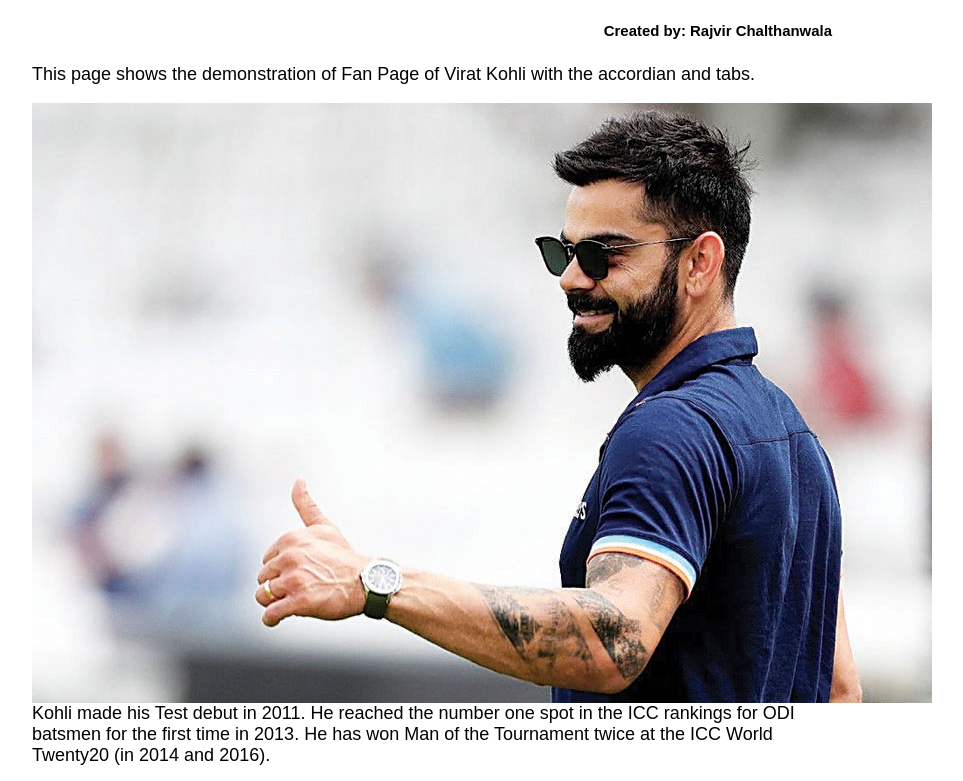
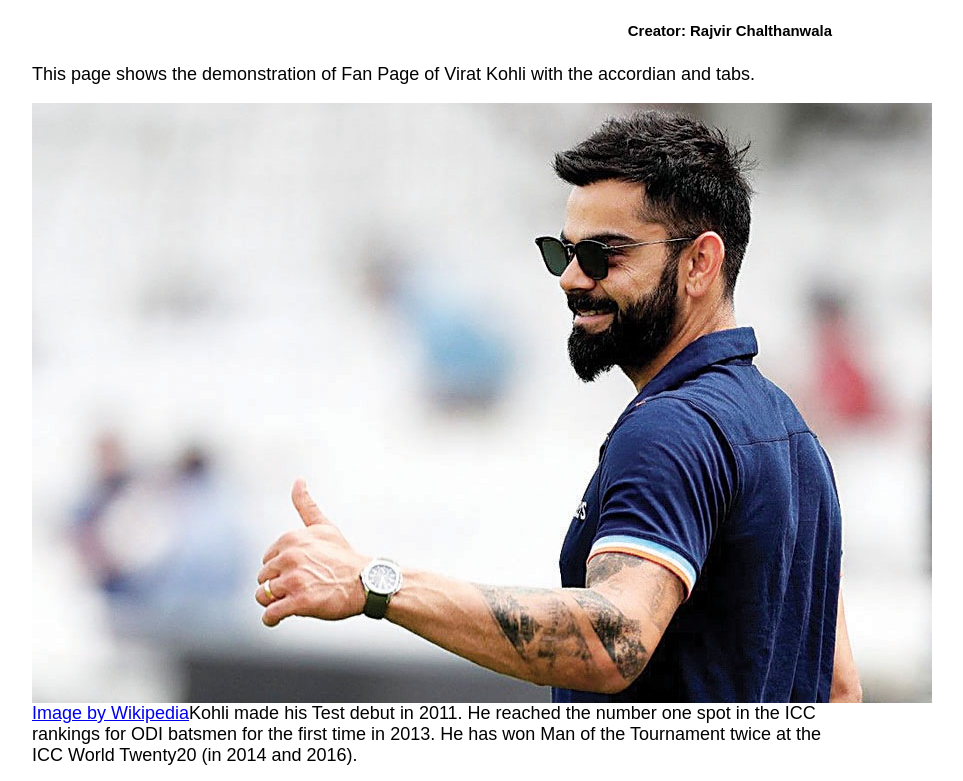
Before and after one commit to RajvirChalthanwala/Rajvir_Chalthanwala_WEB303_Assignments, a plain HTML site: page index.html in a window 1280 px wide. Shown: the part 132-913 px from the top of the page, without its empty margins (208-1171 px from the left). Drawn offline with nearby package versions, Linux system fonts and the light colour scheme.

Commit message:
Commit Changes

```diff
--- a/index.html
+++ b/index.html
@@ -15,10 +15,10 @@
 <br>
 <div class="cont">
 	<h1>Virat Kohli</h1>
-	<h5>Created by: Rajvir Chalthanwala</h5>
+	<h5>Creator: Rajvir Chalthanwala</h5>
 	<p>This page shows the demonstration of Fan Page of Virat Kohli with the accordian and tabs.</p>
 	<img src="/img/kohli.jpg" alt="Virat Kohli" />
-	Kohli made his Test debut in 2011. He reached the number one spot in the ICC rankings for ODI batsmen for the first time in 2013. He has won Man of the Tournament twice at the ICC World Twenty20 (in 2014 and 2016). </p>
+	<a href="https://www.google.com/search?q=virat+kohli&rlz=1C1CHBF_enCA981CA981&sxsrf=ALiCzsZsacDIqRUHEyyGTazVHAsdE8I7vw:1667608137017&source=lnms&tbm=isch&sa=X&ved=2ahUKEwj3nIa15JX7AhXQkokEHWJ6C3gQ_AUoAnoECAMQBA&cshid=1667608184199333&biw=1536&bih=656&dpr=1.25#imgrc=J_Vf4A9tQ081NM">Image by Wikipedia</a>Kohli made his Test debut in 2011. He reached the number one spot in the ICC rankings for ODI batsmen for the first time in 2013. He has won Man of the Tournament twice at the ICC World Twenty20 (in 2014 and 2016). </p>
 	<ul class="tab_nav">
 		<li>About His Life</li>
 		<li>Education</li>
@@ -92,6 +92,7 @@
 	</div>
 
 </div>
+	<a href="https://en.wikipedia.org/wiki/Virat_Kohli">Content Credits to Wikipedia</a> Information from Wikipedia
 </body>
 
 </html>
```
